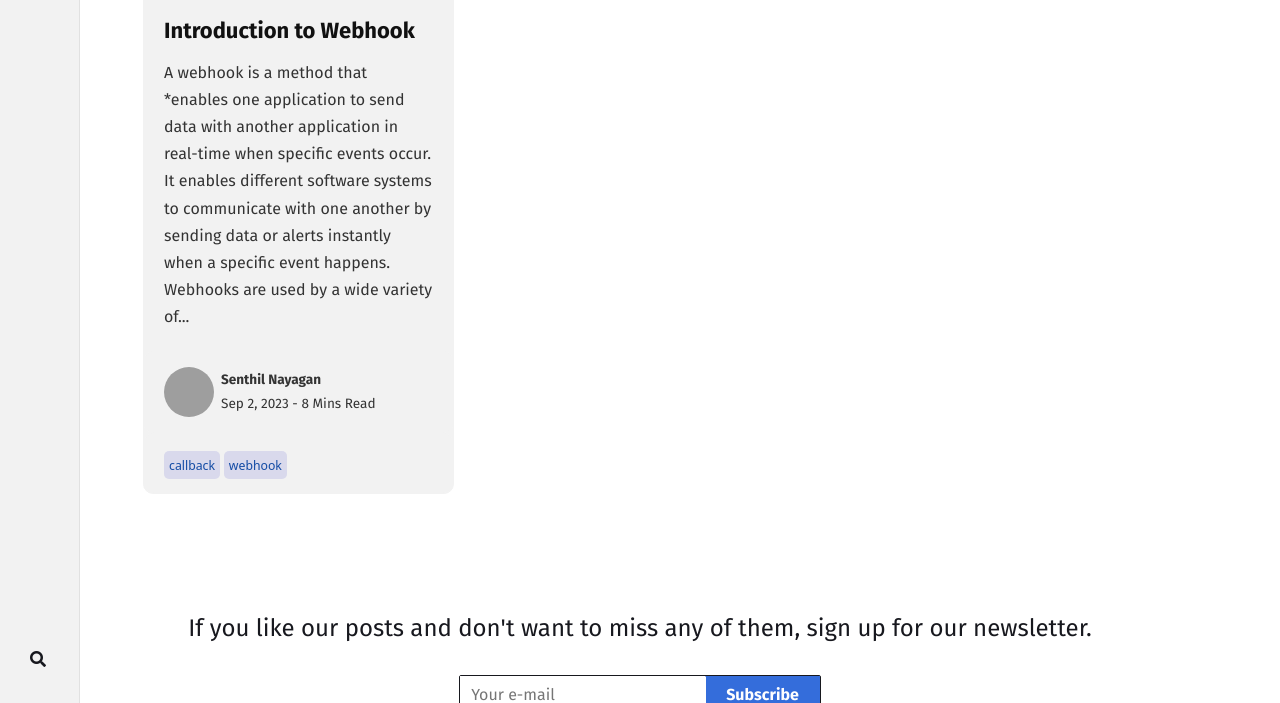
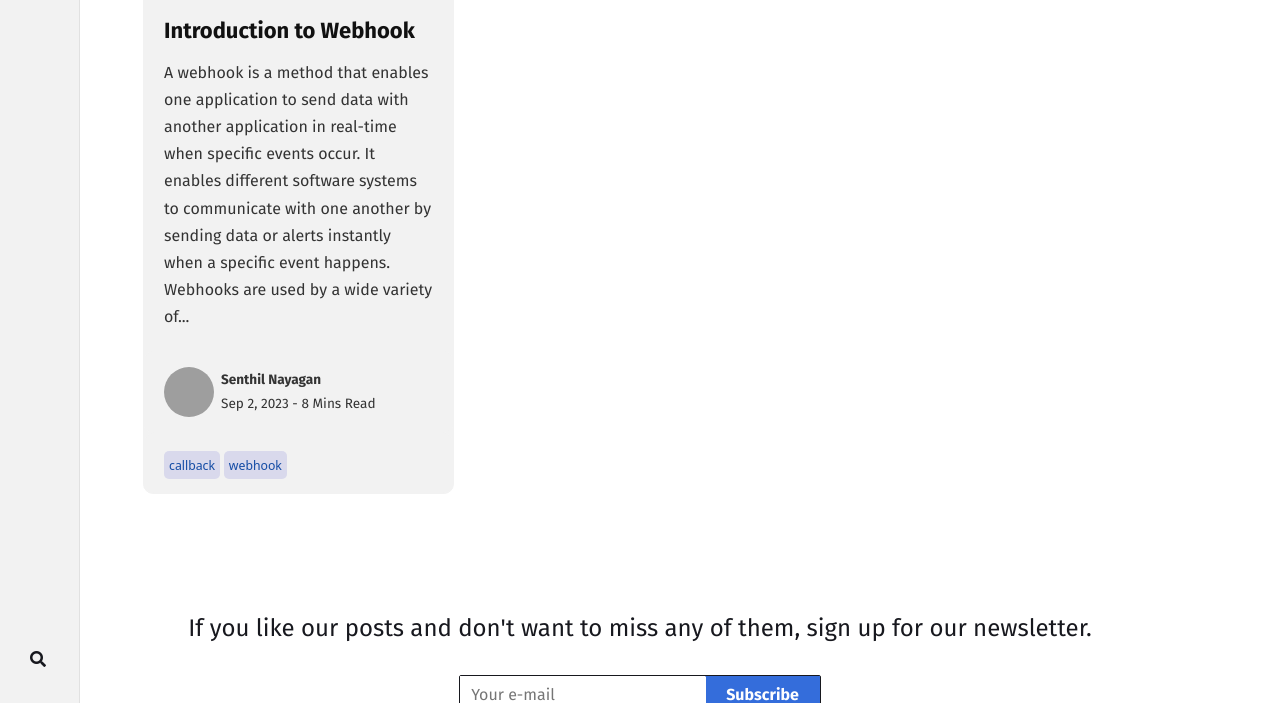
Before and after one commit to towardsdata/towardsdata.github.io, a Jekyll site: the page built from _pages/categories.md, in a window 1280 px wide and 900 px high, scrolled down 12798 px, cut to the strip 197-900 px from the top of the window. Built offline with Jekyll 4.4.1, drawn with Linux system fonts in a browser that asks for light colours; nearby versions of some CDN libraries; comment, search, counter and statistics services are not loaded; grey boxes are pictures that could not be loaded.

Commit message:
Typo fixed

```diff
--- a/_posts/inter-process-communication/webhook/2023-09-03-introduction-to-webhook.markdown
+++ b/_posts/inter-process-communication/webhook/2023-09-03-introduction-to-webhook.markdown
@@ -2,7 +2,7 @@
 layout: post
 title:  "Introduction to Webhook"
 kicker: "Webhook"
-subtitle: "A webhook is a method that *enables one application to send data with another application in real-time when specific events occur. It enables different software systems to communicate with one another by sending data or alerts instantly when a specific event happens. Webhooks are used by a wide variety of web apps to receive small amounts of data from other applications."
+subtitle: "A webhook is a method that enables one application to send data with another application in real-time when specific events occur. It enables different software systems to communicate with one another by sending data or alerts instantly when a specific event happens. Webhooks are used by a wide variety of web apps to receive small amounts of data from other applications."
 image: assets/images/posts-cover-images/webhook-introduction.jpg
 imageshadow: true
 toc: true
```
